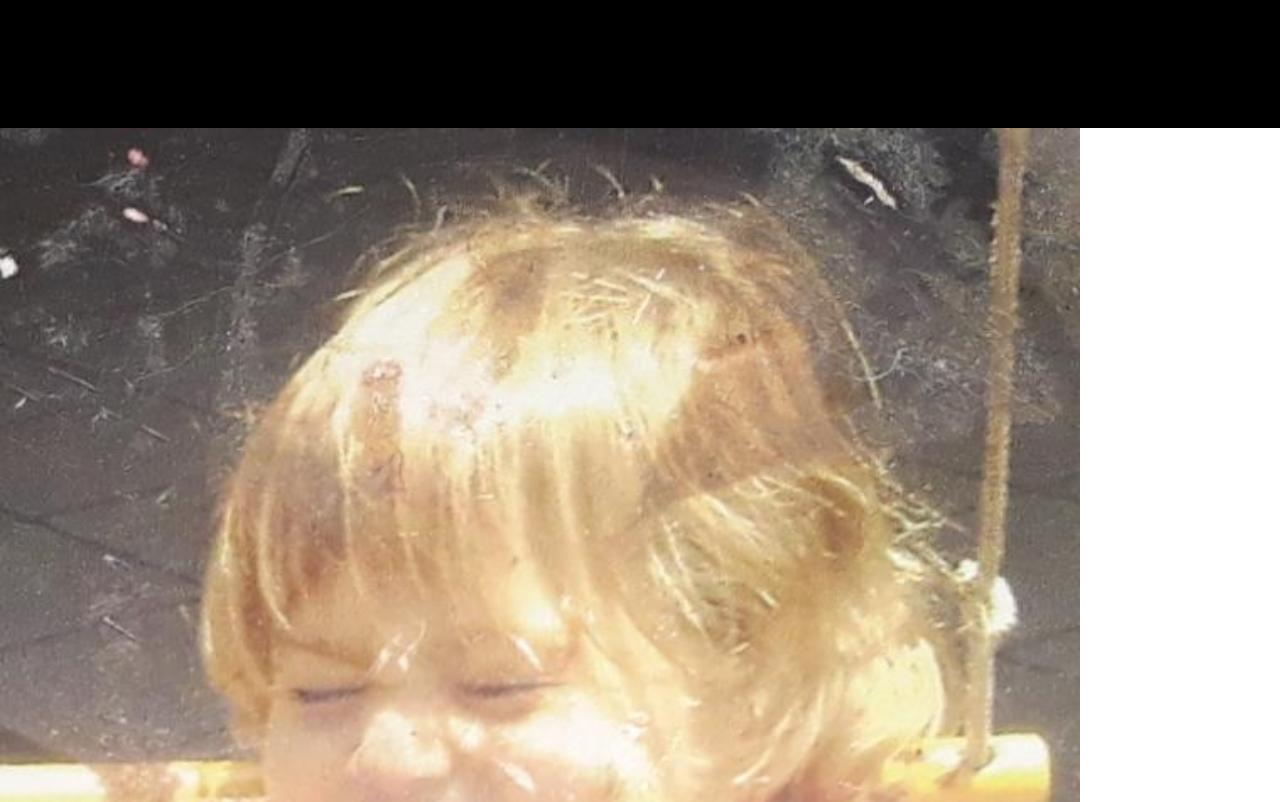
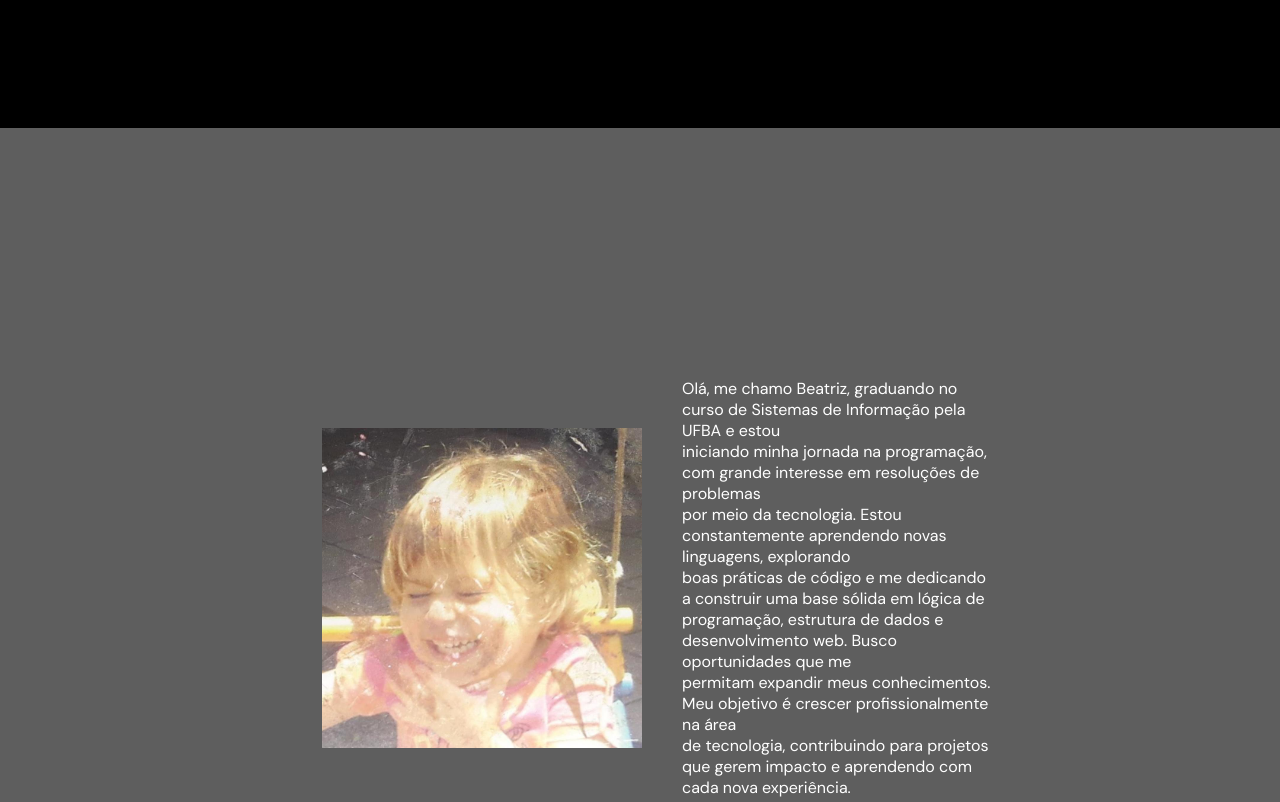
Before and after one commit to biatrixsz/portfolio, a plain HTML site: page index.html in a window 1280 px wide. Shown: the part 820-1622 px from the top of the page. Drawn offline with Linux system fonts and the light colour scheme.

Commit message:
day 1 completed

```diff
--- a/index.html
+++ b/index.html
@@ -11,6 +11,7 @@
 <body>
 
     <div id="nav">
+
         <nav class="container">
 
             <a href="#" id="logo">biatrixsz</a>
@@ -23,9 +24,9 @@
             </ul>
 
             <ul id="media">
-                <li><a href=""><img src="assets/linkedinlogo.png" alt=""></a></li>
-                <li><a href="" id="github"><img src="assets/github-mark-white.svg" alt=""></a></li>
-                <li><a href=""><img src="assets/instagramlogo.png" alt=""></a></li>
+                <li><a href="" ><img src="assets/linkedinlogo.png" alt="" id="imglink"></a></li>
+                <li><a href="" ><img src="assets/github-mark-white.svg" alt="" id="imgit"></a></li>
+                <li><a href=""><img src="assets/instagramlogo.png" alt="" id="imginsta"></a></li>
             </ul>
 
         </nav>
@@ -59,7 +60,9 @@
             <div id="col-b">
 
                 <section>
-                    <img src="assets/notebooklogo.png" alt="">
+
+                    <img src="assets/notebooklogo.png" alt="" id="notlogo">
+
                 </section>
 
             </div>
@@ -72,26 +75,44 @@
 
     <div id="about">
 
+            <section class="container">
+
+                    <div id="wrapper-2">
+
                         <div id="col-a">
 
                             <section>
 
-                <img src="assets/me.jpg" alt="">
+                            <img src="assets/me.jpg" alt="" id="me">
 
                             </section>
 
                         </div>
 
                         <div id="col-b">
+
                             <section>
 
-                <p>Olá, me chamo Beatriz, graduando no curso de Sistemas de Informação pela UFBA e estou iniciando minha jornada na programação, com grande interesse em resoluções de problemas por meio da tecnologia. Estou constantemente aprendendo novas linguagens, explorando boas práticas de código e me dedicando a construir uma base sólida em lógica de programação, estrutura de dados e desenvolvimento web. Busco oportunidades que me permitam expandir meus conhecimentos. Meu objetivo é crescer profissionalmente na área de tecnologia, contribuindo para projetos que gerem impacto e aprendendo com cada nova experiência.</p>
+                            <span>
+                                Olá, me chamo Beatriz, graduando no curso de Sistemas de Informação pela UFBA e estou
+                                <br> iniciando minha jornada na programação, com grande interesse em resoluções de problemas <br> por meio da tecnologia. Estou constantemente aprendendo novas linguagens, explorando <br> boas práticas de código e me dedicando a construir uma base sólida em lógica de     <br>programação, estrutura de dados e desenvolvimento web. Busco oportunidades que me <br>permitam expandir meus conhecimentos.  Meu objetivo é crescer profissionalmente na área <br>de tecnologia, contribuindo para projetos que gerem impacto e aprendendo com cada nova experiência.
+                            </span>
 
                             </section>
 
                     </div>
 
+            </section>
+
+
     </div>
+
+
+
+
+
+
+
 
     <footer>
         <h3>biatrixsz</h3>
--- /dev/null
+++ b/styles/abt.css
@@ -0,0 +1,17 @@
+#about {
+    background-color: var(--b-color);
+    padding: 250px;
+}
+
+#about img{
+    width: 400px;
+    height: auto;
+    object-fit: cover;
+    padding: 40px;
+}
+
+#wrapper-2 {
+    display: flex;
+    align-items: center;
+    justify-content: space-between;
+}
--- a/styles/global.css
+++ b/styles/global.css
@@ -3,19 +3,17 @@
     padding: 0;
     box-sizing: border-box;
     font-family: "DM Sans", sans-serif;
-    color: rgb(255, 255, 255);
+    color: white;
 }
 
 :root {
     --bg-color: #000000;
-    --menu-color: rgb(43, 42, 42);
-    --text-color-primary: rgb(43, 42, 42);
-    --text-color-seconday: #6C6C6C;
+    --menu-color: #2b2a2a;
+    --a-color: #3C3C3C;
+    --b-color: #5E5E5E;
+    --c-color: #A2A2A2;
+    --d-color: #C3C3C3;
     --font-family: "DM Sans", sans-serif;
-    --text-lg: bold 32px/125% var(--font-family);
-    --text: 16px/1.5 var(--font-family);
-    --text-md: 14px/170% var(--font-family);
-    --text-sm: 12px/170% var(--font-family);
 }
 
 .container {
--- a/styles/header.css
+++ b/styles/header.css
@@ -1,4 +1,4 @@
-header {
+#header {
     padding: 250px;
 }
 
@@ -15,9 +15,15 @@ section h3 {
 }
 
 header section button{
-    color: black;
+    color: white;
+    background-color: var(--bg-color);
+    border: solid white;
     margin-block: 20px;
     padding: 15px 40px;
+}
+
+button:hover {
+    background-color: var(--a-color);
 }
 
 
@@ -27,7 +33,7 @@ header section button{
     justify-content: space-between;
 }
 
-#col-b img{
+#notlogo {
     width: 600px;
     height: auto;
     object-fit: cover;
--- a/styles/index.css
+++ b/styles/index.css
@@ -1,3 +1,4 @@
 @import url(global.css);
 @import url(header.css);
 @import url(nav.css);
+@import url(abt.css);
--- a/styles/nav.css
+++ b/styles/nav.css
@@ -23,12 +23,16 @@ nav img{
 
 nav img:hover {
     border-radius: 20px;
+    color: palevioletred;
     background-color: var(--bg-color);
 }
 
 #nav {
     background-color: var(--menu-color);
+}
 
+#logo {
+    color: var(--c-color);
 }
 
 ul a:hover {
```
Also changed, not shown: styles/sectabt.css (deleted). Lines whose indentation alone changed are shown as unchanged.
